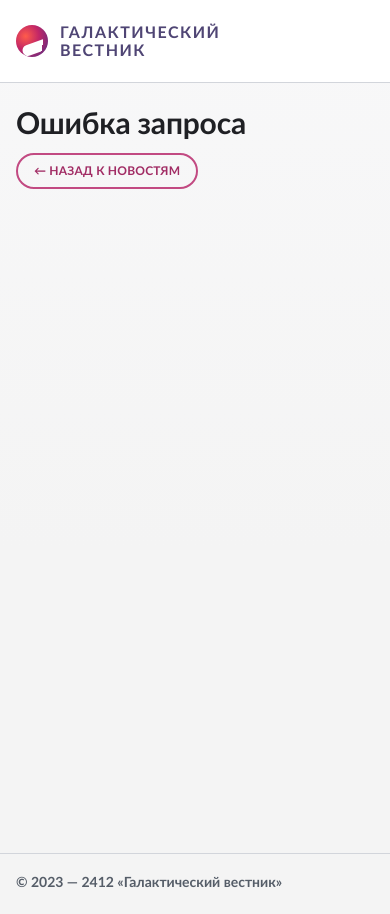
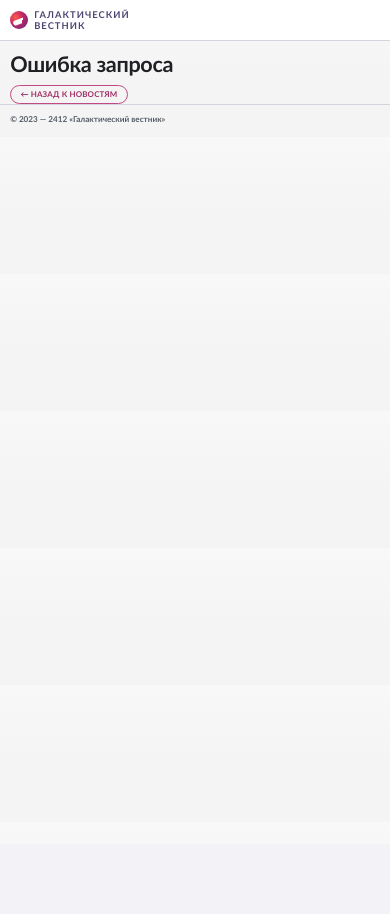
Before and after one commit to BeInBloom/testovoe_php_kekw, a PHP site: template app/Presentation/Views/error.php in a window 390 px wide. After the commit the page ends 122 px from the top, so only its background shows below. Run offline with PHP 8.4, Linux system fonts and the light colour scheme; the template is opened without the code that fills it, so the values that code supplies are empty.

Commit message:
style: switch to hybrid fluid scale and shrink overall layout

```diff
--- a/public/style.css
+++ b/public/style.css
@@ -7,7 +7,24 @@
     --accent-strong: #8e1f53;
     --border: #d2d5db;
     --pill: #e8edf1;
-    --header-height: 96px;
+    --container-max: 72rem;
+    --header-height: clamp(3.6rem, 5.4vh, 4.9rem);
+    --hero-height: clamp(11rem, 22vh, 16rem);
+    --space-2xs: clamp(0.2rem, 0.25vw, 0.35rem);
+    --space-xs: clamp(0.35rem, 0.45vw, 0.55rem);
+    --space-sm: clamp(0.55rem, 0.7vw, 0.8rem);
+    --space-md: clamp(0.85rem, 1vw, 1.1rem);
+    --space-lg: clamp(1.1rem, 1.4vw, 1.6rem);
+    --space-xl: clamp(1.5rem, 2vw, 2.2rem);
+    --font-brand: clamp(0.9rem, 1.2vw, 1.45rem);
+    --font-hero-title: clamp(1.7rem, 3.2vw, 3.2rem);
+    --font-hero-lead: clamp(0.92rem, 1.4vw, 1.4rem);
+    --font-section-title: clamp(1.9rem, 3vw, 3rem);
+    --font-card-title: clamp(1rem, 1.5vw, 1.7rem);
+    --font-card-text: clamp(0.78rem, 1vw, 1.02rem);
+    --font-btn: clamp(0.66rem, 0.82vw, 0.84rem);
+    --font-body: clamp(0.84rem, 1.05vw, 1.15rem);
+    --font-detail-lead: clamp(1.04rem, 1.9vw, 2rem);
 }
 
 * {
@@ -16,11 +33,15 @@
     padding: 0;
 }
 
+html {
+    font-size: clamp(12px, 0.35vw + 9px, 16px);
+}
+
 body {
-    background: linear-gradient(180deg, #f8f8f9 0%, var(--bg) 60%);
+    background: linear-gradient(180deg, #f8f8f9 0%, var(--bg) 62%);
     color: var(--text-main);
     font-family: 'PT Sans', 'Gill Sans', 'Trebuchet MS', sans-serif;
-    line-height: 1.45;
+    line-height: 1.4;
 }
 
 a {
@@ -30,8 +51,8 @@ a {
 
 .container {
     margin: 0 auto;
-    max-width: 1180px;
-    padding: 0 20px;
+    max-width: var(--container-max);
+    padding: 0 clamp(0.9rem, 1.4vw, 1.3rem);
     width: 100%;
 }
 
@@ -50,104 +71,104 @@ a {
 .brand {
     align-items: center;
     display: inline-flex;
-    gap: 16px;
+    gap: var(--space-sm);
 }
 
 .brand-mark {
     background: radial-gradient(circle at 30% 35%, #ff5c4a 0%, #c22667 44%, #4a2f87 100%);
     border-radius: 50%;
     display: inline-block;
-    height: 40px;
+    height: clamp(1.5rem, 2.1vw, 2.4rem);
     position: relative;
-    width: 40px;
+    width: clamp(1.5rem, 2.1vw, 2.4rem);
 }
 
 .brand-mark::after {
     background: linear-gradient(120deg, #ffffff 0%, #ffffff 70%, rgba(255, 255, 255, 0) 70%);
     border-radius: 999px;
     content: '';
-    height: 11px;
-    left: 6px;
+    height: clamp(0.42rem, 0.65vw, 0.72rem);
+    left: 0.26rem;
     position: absolute;
-    top: 17px;
+    top: clamp(0.68rem, 1.05vw, 1.02rem);
     transform: rotate(-20deg);
-    width: 28px;
+    width: clamp(1.1rem, 1.5vw, 1.66rem);
 }
 
 .brand-text {
     color: #4f4574;
     display: inline-flex;
     flex-direction: column;
-    font-size: 24px;
+    font-size: var(--font-brand);
     font-weight: 700;
-    gap: 2px;
-    letter-spacing: 3px;
+    gap: var(--space-2xs);
+    letter-spacing: 0.16em;
     line-height: 1;
 }
 
 .site-main {
-    min-height: calc(100vh - var(--header-height));
+    min-height: auto;
 }
 
 .hero {
     background-color: #2f3d44;
     background-position: center;
     background-size: cover;
-    min-height: 320px;
+    min-height: var(--hero-height);
     position: relative;
 }
 
 .hero-overlay {
     background: linear-gradient(120deg, rgba(8, 16, 24, 0.68) 0%, rgba(11, 15, 28, 0.3) 64%, rgba(11, 15, 28, 0.12) 100%);
-    min-height: 320px;
+    min-height: var(--hero-height);
 }
 
 .hero-content {
     color: #eef1f6;
-    max-width: 860px;
-    padding-bottom: 56px;
-    padding-top: 74px;
+    max-width: 54rem;
+    padding-bottom: clamp(1.6rem, 3.3vh, 2.7rem);
+    padding-top: clamp(2rem, 6.2vh, 4.6rem);
 }
 
 .hero h1 {
-    font-size: clamp(32px, 4.2vw, 54px);
+    font-size: var(--font-hero-title);
     font-weight: 700;
-    line-height: 1.02;
-    margin-bottom: 14px;
+    line-height: 1.04;
+    margin-bottom: var(--space-xs);
 }
 
 .hero p {
     color: #d8dce3;
-    font-size: clamp(16px, 2vw, 24px);
-    line-height: 1.3;
-    max-width: 900px;
+    font-size: var(--font-hero-lead);
+    line-height: 1.28;
+    max-width: 50rem;
 }
 
 .news-section {
-    padding-bottom: 14px;
-    padding-top: 38px;
+    padding-bottom: var(--space-sm);
+    padding-top: clamp(0.9rem, 2.6vh, 1.8rem);
 }
 
 .section-title {
-    font-size: clamp(36px, 3.6vw, 50px);
+    font-size: var(--font-section-title);
     font-weight: 700;
-    letter-spacing: 0.2px;
-    margin-bottom: 24px;
+    letter-spacing: 0.01em;
+    margin-bottom: var(--space-md);
 }
 
 .news-grid {
-    column-gap: 56px;
+    column-gap: clamp(1.2rem, 2.4vw, 2.7rem);
     display: grid;
     grid-template-columns: repeat(2, minmax(0, 1fr));
-    row-gap: 30px;
+    row-gap: clamp(0.85rem, 1.6vh, 1.35rem);
 }
 
 .news-card {
     align-content: start;
     display: grid;
     grid-template-rows: auto auto 1fr auto;
-    min-height: 210px;
-    row-gap: 10px;
+    min-height: clamp(8.2rem, 16vh, 11.2rem);
+    row-gap: var(--space-xs);
 }
 
 .date-pill {
@@ -181,22 +202,22 @@ a {
 
 .news-card-text {
     color: var(--text-muted);
-    font-size: clamp(14px, 1vw, 17px);
-    line-height: 1.5;
+    font-size: var(--font-card-text);
+    line-height: 1.45;
 }
 
 .outline-btn {
     align-items: center;
-    border: 2px solid #c24a82;
+    border: 0.12rem solid #c24a82;
     border-radius: 999px;
     color: var(--accent);
     display: inline-flex;
-    font-size: 14px;
+    font-size: var(--font-btn);
     font-weight: 700;
-    gap: 8px;
-    letter-spacing: 0.2px;
-    min-height: 38px;
-    padding: 0 18px;
+    gap: 0.35rem;
+    letter-spacing: 0.02em;
+    min-height: clamp(1.65rem, 3vh, 2.15rem);
+    padding: 0 clamp(0.78rem, 1.2vw, 1.22rem);
     text-transform: uppercase;
     transition: background-color 0.2s ease, color 0.2s ease, border-color 0.2s ease;
     width: fit-content;
@@ -236,22 +257,22 @@ a {
 }
 
 .pagination a[aria-label] {
-    min-width: 52px;
+    min-width: clamp(2.4rem, 4.2vh, 3rem);
 }
 
 .detail-page {
-    padding-bottom: 14px;
-    padding-top: 40px;
+    padding-bottom: var(--space-sm);
+    padding-top: clamp(1.1rem, 2.8vh, 2rem);
 }
 
 .breadcrumbs {
     color: #858b95;
     display: inline-flex;
     flex-wrap: wrap;
-    font-size: 13px;
+    font-size: clamp(0.58rem, 0.78vw, 0.74rem);
     font-weight: 600;
-    gap: 8px;
-    margin-bottom: 20px;
+    gap: 0.4rem;
+    margin-bottom: var(--space-sm);
 }
 
 .breadcrumbs a {
@@ -259,11 +280,11 @@ a {
 }
 
 .detail-title {
-    font-size: clamp(30px, 3.8vw, 52px);
+    font-size: clamp(1.8rem, 3.4vw, 3rem);
     font-weight: 700;
-    letter-spacing: -0.2px;
-    line-height: 1.05;
-    margin-bottom: 20px;
+    letter-spacing: -0.015em;
+    line-height: 1.06;
+    margin-bottom: var(--space-sm);
 }
 
 .detail-content {
@@ -278,28 +299,28 @@ a {
 
 .detail-lead {
     color: var(--accent);
-    font-size: clamp(18px, 2vw, 30px);
+    font-size: var(--font-detail-lead);
     font-weight: 700;
-    line-height: 1.18;
-    margin: 12px 0 14px;
+    line-height: 1.2;
+    margin: var(--space-xs) 0 var(--space-sm);
 }
 
 .news-content {
     color: #3e434d;
-    font-size: clamp(15px, 1.2vw, 20px);
-    line-height: 1.4;
-    margin-bottom: 18px;
+    font-size: var(--font-body);
+    line-height: 1.42;
+    margin-bottom: var(--space-sm);
 }
 
 .news-content p {
-    margin-bottom: 14px;
+    margin-bottom: var(--space-xs);
 }
 
 .detail-image-float {
     float: right;
-    margin: 6px 0 16px 34px;
+    margin: 0.3rem 0 0.95rem 1.6rem;
     max-width: 42%;
-    width: 480px;
+    width: clamp(11rem, 34vw, 28rem);
 }
 
 .detail-actions {
@@ -314,157 +335,127 @@ a {
 .site-footer {
     border-top: 1px solid var(--border);
     margin-top: 0;
-    padding: 18px 0 20px;
+    padding: clamp(0.7rem, 1.8vh, 1.1rem) 0 clamp(0.78rem, 2vh, 1.25rem);
 }
 
 .site-footer p {
     color: #555d68;
-    font-size: 15px;
+    font-size: clamp(0.68rem, 0.94vw, 0.9rem);
     font-weight: 600;
 }
 
-@media (max-width: 1100px) {
+@media (min-width: 1200px) and (min-height: 900px) {
+    .news-section {
+        padding-top: 0.8rem;
+    }
+
+    .news-card {
+        min-height: 7.8rem;
+    }
+}
+
+@media (max-width: 980px) {
     .brand-text {
-        font-size: 20px;
-        letter-spacing: 2px;
+        font-size: clamp(0.85rem, 1.8vw, 1.1rem);
+        letter-spacing: 0.13em;
     }
 
     .hero {
-        min-height: 260px;
+        min-height: clamp(10rem, 20vh, 13rem);
     }
 
     .hero-overlay {
-        min-height: 260px;
+        min-height: clamp(10rem, 20vh, 13rem);
     }
 
     .hero-content {
-        padding-bottom: 42px;
-        padding-top: 56px;
+        padding-top: clamp(1.4rem, 4.8vh, 2.4rem);
     }
 
     .news-grid {
-        column-gap: 32px;
+        column-gap: var(--space-lg);
     }
-
 }
 
 @media (max-width: 700px) {
-    .detail-image-float {
-        float: none;
-        margin: 12px 0 20px;
-        max-width: 100%;
-        width: 100%;
-    }
-}
-
-@media (max-width: 780px) {
     :root {
-        --header-height: 82px;
+        --header-height: 3.35rem;
     }
 
     .container {
-        padding: 0 16px;
+        padding: 0 0.85rem;
     }
 
     .brand {
-        gap: 12px;
-    }
-
-    .brand-mark {
-        height: 32px;
-        width: 32px;
+        gap: 0.5rem;
     }
 
     .brand-text {
-        font-size: 16px;
-        letter-spacing: 1.5px;
+        font-size: 0.78rem;
+        letter-spacing: 0.11em;
     }
 
     .hero,
     .hero-overlay {
-        min-height: 212px;
+        min-height: 8.2rem;
     }
 
     .hero-content {
-        padding-bottom: 34px;
-        padding-top: 36px;
+        max-width: 100%;
+        padding-bottom: 1.2rem;
+        padding-top: 1.15rem;
     }
 
     .hero h1 {
-        margin-bottom: 10px;
+        margin-bottom: 0.45rem;
     }
 
     .news-section {
-        padding-top: 32px;
+        padding-top: 1rem;
     }
 
     .section-title {
-        margin-bottom: 20px;
+        margin-bottom: 0.72rem;
     }
 
     .news-grid {
         grid-template-columns: 1fr;
-        row-gap: 28px;
+        row-gap: 0.95rem;
     }
 
     .news-card {
         min-height: 0;
-        row-gap: 12px;
-    }
-
-    .news-card-text {
-        font-size: 16px;
     }
 
     .outline-btn {
-        font-size: 12px;
-        min-height: 36px;
-        padding: 0 16px;
+        min-height: 1.52rem;
     }
 
     .pagination {
         justify-content: center;
-        margin-top: 20px;
-    }
-
-    .pagination a {
-        font-size: 14px;
-        height: 36px;
-        min-width: 36px;
+        margin-top: 0.8rem;
     }
 
     .detail-page {
-        padding-top: 24px;
+        padding-top: 0.95rem;
     }
 
     .breadcrumbs {
-        font-size: 12px;
-        margin-bottom: 16px;
+        margin-bottom: 0.6rem;
     }
 
     .detail-title {
-        margin-bottom: 14px;
-    }
-
-    .detail-lead {
-        margin: 14px 0 14px;
-    }
-
-    .news-content {
-        font-size: 16px;
-        margin-bottom: 18px;
+        margin-bottom: 0.8rem;
     }
 
     .detail-image-float {
-        margin: 8px 0 14px;
+        float: none;
+        margin: 0.4rem 0 0.8rem;
+        max-width: 100%;
+        width: 100%;
     }
 
     .site-footer {
-        margin-top: 8px;
-        padding: 18px 0 22px;
-    }
-
-    .site-footer p {
-        font-size: 14px;
+        padding: 0.8rem 0 0.95rem;
     }
 }
```
Also changed, not shown: other parts of public/style.css (+15 -15 lines).
